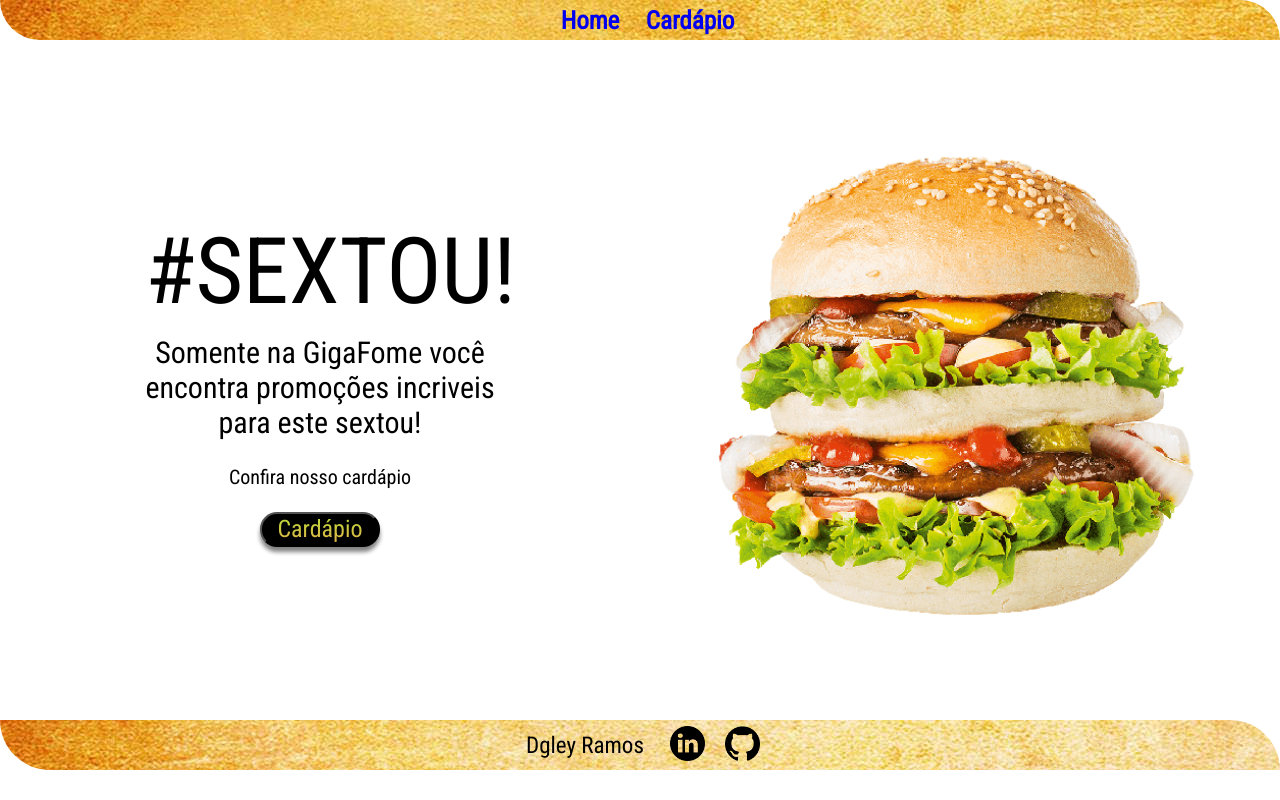
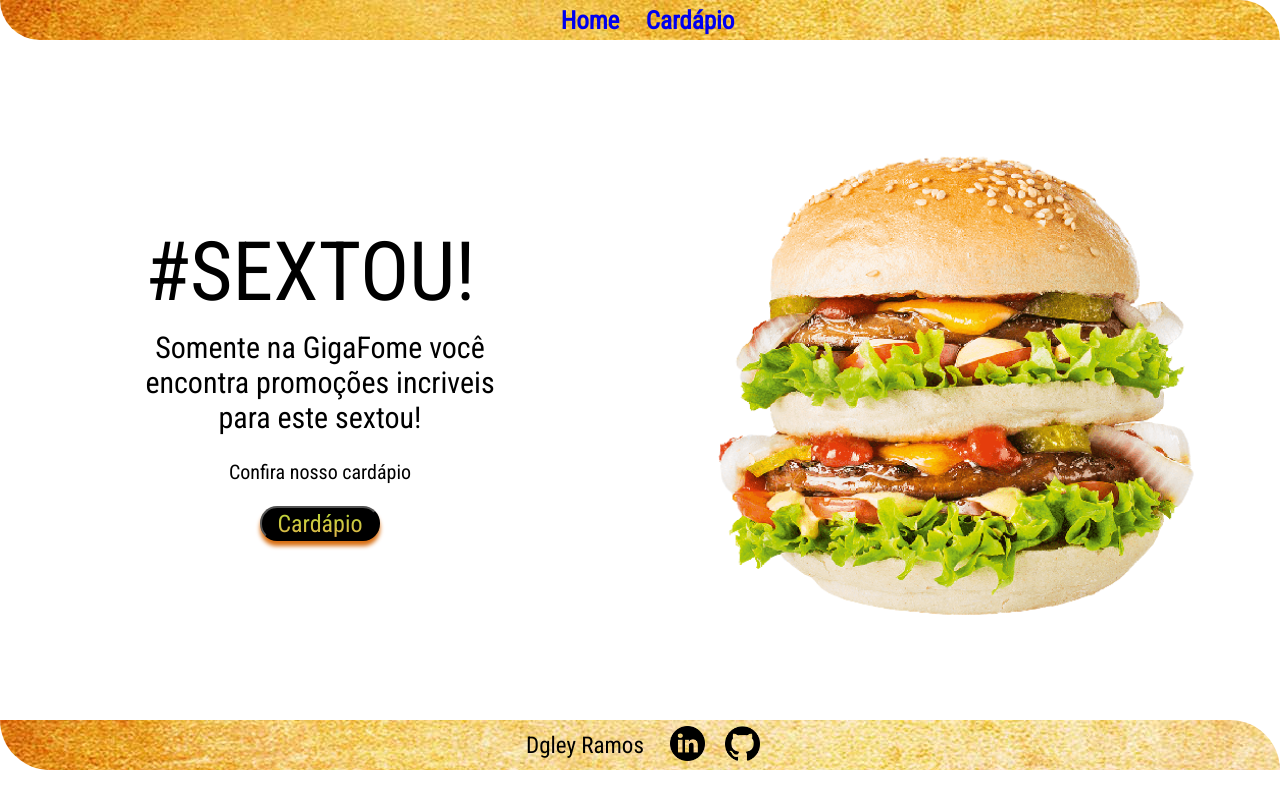
Before and after one commit to dgleyramos1/gigaFome, a React (Create React App) app: page / in a window 1280 px wide. Built offline with nearby package versions, Linux system fonts and the light colour scheme.

Commit message:
Finalizado

```diff
--- a/src/components/Buttons/Cardapio/styles.ts
+++ b/src/components/Buttons/Cardapio/styles.ts
@@ -9,11 +9,11 @@
         top:0px;
         border-radius: 17px;
         cursor: pointer;
-        box-shadow:0 5px 4px rgba(0, 0, 0, 0.49000000953674316);
+        box-shadow:0 5px 4px #D97014;
         transition: 10ms;
     }
     .contentBut:hover{
-        box-shadow: #c4cf3c;
+        box-shadow: 0 5px 4px #BF4904;
     }
     .contentText {
         background-image:linear-gradient(0deg, rgba(225.00000178813934, 179.000004529953, 75.00000312924385, 1) 0%,rgba(184.00000423192978, 219.0000021457672, 54.00000058114529, 1) 100%) ;
--- a/src/view/Cardapio/index.tsx
+++ b/src/view/Cardapio/index.tsx
@@ -39,16 +39,16 @@
   }
 
 
-  let entradaEmail = window.document.getElementById('email');
-  let entradaNome = window.document.getElementById('name');
-  let entradaEndereco = window.document.getElementById('endereco');
+  const entradaEmail = document.getElementById('email');
+  const entradaNome = document.getElementById('name');
+  const entradaEndereco = document.getElementById('endereco');
 
   document.getElementById('botao')?.addEventListener('click', function() {
-      let client = `${entradaNome} ${entradaEmail} ${entradaEndereco}`;
+      let client = `${entradaNome.value} | ${entradaEmail.value} | ${entradaEndereco.value}`;
       localStorage.setItem('@client', client);
+      console.log(entradaNome);
       alert("Você se cadastrou com sucesso!");
   });
-
 
 
   return(
--- a/src/view/Cardapio/styles.ts
+++ b/src/view/Cardapio/styles.ts
@@ -49,6 +49,8 @@
             background-image: url(${bg});
             background-repeat: no-repeat;
             background-attachment: fixed;
+            border-radius: 0 5rem 0 5rem;
+
             img{
                 width: 250px;
                 height: 200px;
@@ -67,12 +69,12 @@
         top:0px;
         border-radius: 17px;
         cursor: pointer;
-        box-shadow:0 5px 4px rgba(0, 0, 0, 0.49000000953674316);
+        box-shadow:0 5px 4px #D97014;
         transition: 10ms;
         margin-bottom: 5px;
     }
     .contentBut:hover{
-        box-shadow: white;
+        box-shadow: 0 5px 4px #BF4904;
     }
     .contentText {
         background-image:linear-gradient(0deg, rgba(225.00000178813934, 179.000004529953, 75.00000312924385, 1) 0%,rgba(184.00000423192978, 219.0000021457672, 54.00000058114529, 1) 100%) ;
@@ -103,6 +105,7 @@
         margin-bottom: 40px;
         margin: 0;
 
+
         .imagContato{
             width: 450px;
             min-width: 90px;
@@ -128,6 +131,7 @@
             border-radius: 25px;
             margin-bottom: 20px;
             margin-top: 20px;
+            border-radius: 0 5rem 0 5rem;
 
             label{
                 padding: 10px;
--- a/src/view/Home/styles.ts
+++ b/src/view/Home/styles.ts
@@ -20,6 +20,7 @@
         justify-content: center;
         align-items: center;
         flex-direction: column;
+        text-align: center;
         width: 50%;
         min-width: 250px;
         height: auto;
@@ -32,7 +33,7 @@
         height: auto;
         font-family: Roboto Condensed;
         text-align: left;
-        font-size: 92px;
+        font-size: 82px;
         letter-spacing: 0;
         padding: 5px;
     }
@@ -82,31 +83,32 @@
         margin: auto;
     }
 }
-@media(max-width: 450px){
+/*@media(max-width: 450px){
     .content-one{
         text-align: center;
         width: 100%;
         height: auto;
     }
     .sextouText {
-        width: 150px;
+        width: 100%;
+        min-width: auto;
         height: auto;
         font-family: Roboto Condensed;
         text-align: center;
-        font-size: 30px;
+        font-size: 50px;
         margin: 0;
     }
     .chamadaText {
-        width: 150px;
+        width: 100%;
         height:auto;
         font-family:Roboto Condensed;
         text-align:center;
-        font-size: 10px;
+        font-size: 30px;
         letter-spacing:0;
         padding: 5px;
     }
     .confiText {
-        width:150;
+        width:100%;
         height:auto;
         text-align:center;
         font-size: 10px;
@@ -114,10 +116,10 @@
         padding: 10px;
     }
     .boxImg {
-        width:80%;
+        width:100%;
         min-width: 170px;
         height:auto;
     }
-}
+}*/
 
 `
```
